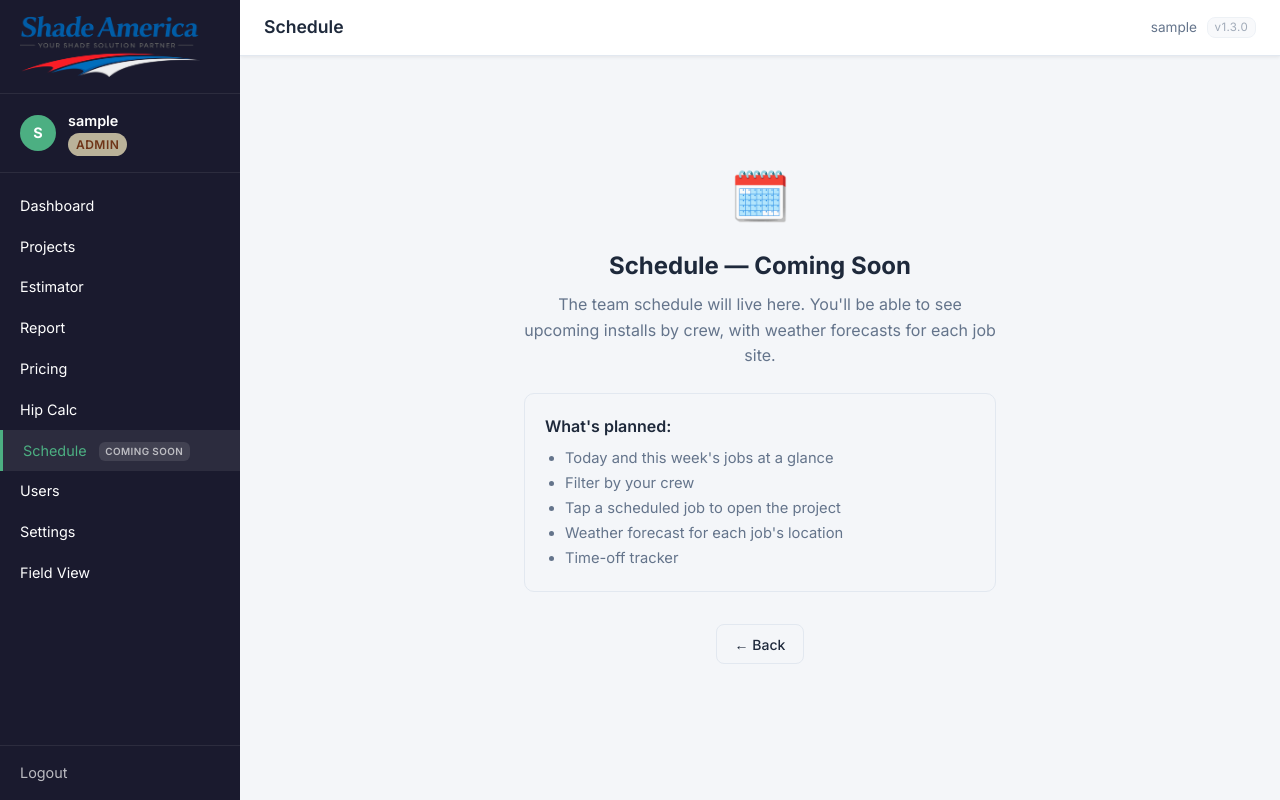
After one commit to jrehberg013/shade-america-portal, a Flask app: page /schedule in a window 1280 px wide. The commit adds this page. Run offline with Flask 3, Linux system fonts and the light colour scheme; the visitor is signed in with stand-in values (Sample User, id 1); some libraries are stand-ins or nearby versions.

Commit message:
Add Schedule placeholder route

```diff
--- a/app.py
+++ b/app.py
@@ -760,6 +760,11 @@ def delete_doc(doc_id):
 def field_home():
     return render_template('field_home.html')
 
+@app.route('/schedule')
+@login_required
+def schedule():
+    return render_template('schedule.html')
+
 @app.route('/field')
 @login_required
 def field():
--- a/static/style.css
+++ b/static/style.css
@@ -54,6 +54,7 @@ img{max-width:100%}
 .nav-links a:hover,.nav-links a.active{background:rgba(255,255,255,.08);color:var(--green)}
 .nav-links a.active{border-left:3px solid var(--green)}
 .nav-icon{font-size:1rem;width:1.2rem;text-align:center}
+.nav-badge{display:inline-block;font-size:.62rem;font-weight:600;letter-spacing:.04em;text-transform:uppercase;padding:.12rem .42rem;margin-left:.5rem;border-radius:6px;background:rgba(255,255,255,.1);color:rgba(255,255,255,.65);vertical-align:middle}
 .nav-bottom{padding:1rem 1.25rem;border-top:1px solid rgba(255,255,255,.08)}
 .logout-link{display:flex;align-items:center;gap:.75rem;font-size:.9rem;opacity:.7;transition:opacity .15s}
 .logout-link:hover{opacity:1}
--- a/templates/base.html
+++ b/templates/base.html
@@ -37,6 +37,8 @@
         {% if current_user.role == 'field' %}
         <li><a href="{{ url_for('field') }}" class="{{ 'active' if request.endpoint == 'field' }}">
             <span class="nav-label">My Projects</span></a></li>
+        <li><a href="{{ url_for('schedule') }}" class="{{ 'active' if request.endpoint == 'schedule' }}">
+            <span class="nav-label">Schedule <span class="nav-badge">Coming Soon</span></span></a></li>
         <li><a href="{{ url_for('forms_list') }}" class="{{ 'active' if request.endpoint == 'forms_list' }}">
             <span class="nav-label">Forms</span></a></li>
         {% else %}
@@ -52,6 +54,8 @@
             <span class="nav-label">Pricing</span></a></li>
         <li><a href="{{ url_for('hip_calc') }}" class="{{ 'active' if request.endpoint == 'hip_calc' }}">
             <span class="nav-label">Hip Calc</span></a></li>
+        <li><a href="{{ url_for('schedule') }}" class="{{ 'active' if request.endpoint == 'schedule' }}">
+            <span class="nav-label">Schedule <span class="nav-badge">Coming Soon</span></span></a></li>
         {% if current_user.role == 'admin' %}
         <li><a href="{{ url_for('admin_users') }}" class="{{ 'active' if request.endpoint == 'admin_users' }}">
             <span class="nav-label">Users</span></a></li>
--- /dev/null
+++ b/templates/schedule.html
@@ -0,0 +1,34 @@
+{% extends "base.html" %}
+{% block title %}Schedule{% endblock %}
+{% block page_title %}Schedule{% endblock %}
+
+{% block content %}
+<div style="max-width:520px;margin:3rem auto;padding:2rem 1.5rem;text-align:center">
+
+  <div style="font-size:3rem;margin-bottom:1rem">🗓️</div>
+
+  <h2 style="margin-bottom:.5rem;color:var(--text)">Schedule — Coming Soon</h2>
+
+  <p style="color:var(--muted);font-size:1rem;line-height:1.6;margin-bottom:1.5rem">
+    The team schedule will live here. You'll be able to see upcoming installs by crew,
+    with weather forecasts for each job site.
+  </p>
+
+  <div style="background:var(--card-bg);border:1px solid var(--border);border-radius:10px;padding:1.25rem;text-align:left">
+    <div style="font-weight:600;color:var(--text);margin-bottom:.5rem">What's planned:</div>
+    <ul style="color:var(--muted);font-size:.92rem;line-height:1.7;padding-left:1.25rem;margin:0">
+      <li>Today and this week's jobs at a glance</li>
+      <li>Filter by your crew</li>
+      <li>Tap a scheduled job to open the project</li>
+      <li>Weather forecast for each job's location</li>
+      <li>Time-off tracker</li>
+    </ul>
+  </div>
+
+  <div style="margin-top:2rem">
+    <a href="{{ url_for('field_home') if current_user.role == 'field' else url_for('dashboard') }}"
+       class="btn btn-outline">← Back</a>
+  </div>
+
+</div>
+{% endblock %}
```
Also changed, not shown: NOTES.md (+44 -4 lines), 1 other file.
